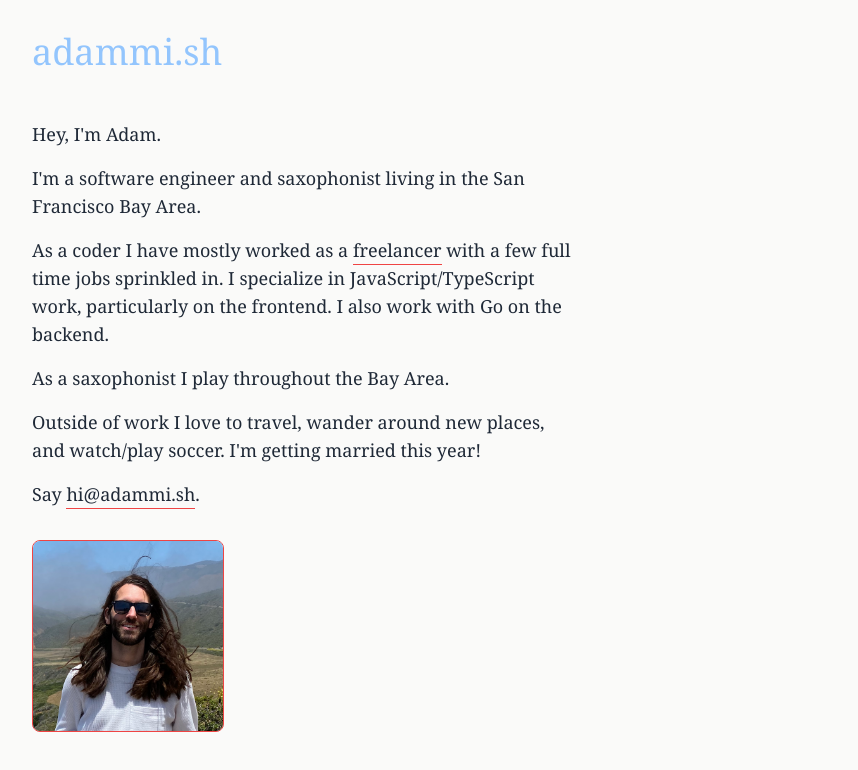
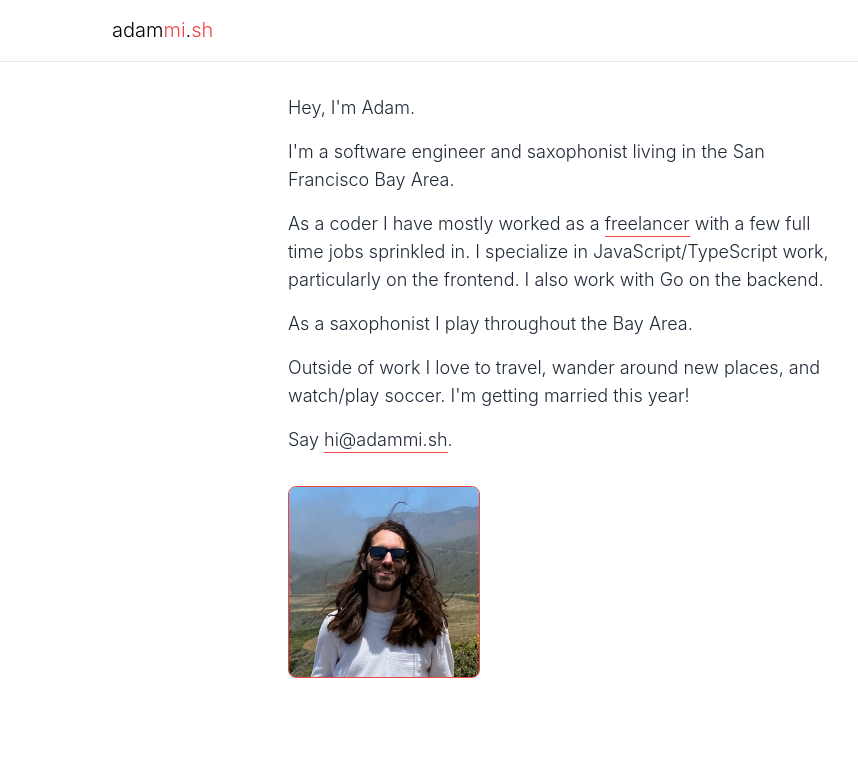
Before and after one commit to adammish/adammi.sh, an Eleventy site: page src/index.html in a window 1280 px wide. Shown: the whole page, without its empty margins (80-938 px from the left). Built offline with nearby package versions, Linux system fonts and the light colour scheme; Eleventy itself is replaced by a stand-in of ours; files that its build step writes are made by us from their sources; a web font is replaced by a local one.

Commit message:
Update layout.html with new header styling and link to external stylesheet

```diff
--- a/src/_includes/layout.html
+++ b/src/_includes/layout.html
@@ -1,22 +1,32 @@
 <!doctype html>
-<html lang="en" class="bg-stone-50 font-serif">
+<html lang="en" class="font-light">
   <head>
     <meta charset="utf-8" />
     <meta name="viewport" content="width=device-width, initial-scale=1.0" />
+    <link rel="preconnect" href="https://rsms.me/" />
+    <link rel="stylesheet" href="https://rsms.me/inter/inter.css" />
     <link rel="stylesheet" href="/css/styles.css" />
     <title>{{ title | default: "adammi.sh" }}</title>
   </head>
   <body class="flex min-h-screen flex-col">
-    <header class="p-4">
-      <div class="mt-4 w-fit md:ml-24">
-        <a class="no-underline" href="/">
-          <h1 class="text-4xl text-blue-300 no-underline hover:underline">
-            adammi.sh
-          </h1>
-        </a>
+    <header class="border-b p-4">
+      <div class="mx-auto flex w-full max-w-4xl justify-between">
+        <div>
+          <a class="no-underline" href="/">
+            <h1
+              class="border-b border-b-transparent text-xl font-light no-underline hover:border-b-black"
+            >
+              adam<span class="text-red-500">mi</span>.<span
+                class="text-red-500"
+                >sh</span
+              >
+            </h1>
+          </a>
+        </div>
+        <div></div>
       </div>
     </header>
-    <main class="my-8 w-full max-w-xl px-4 text-stone-700 md:ml-24">
+    <main class="mx-auto w-full max-w-xl px-4 py-8 text-slate-800">
       {{ content }}
     </main>
     <!-- <footer class="bg-gray-200 py-2 text-center">Footer</footer> -->
```
